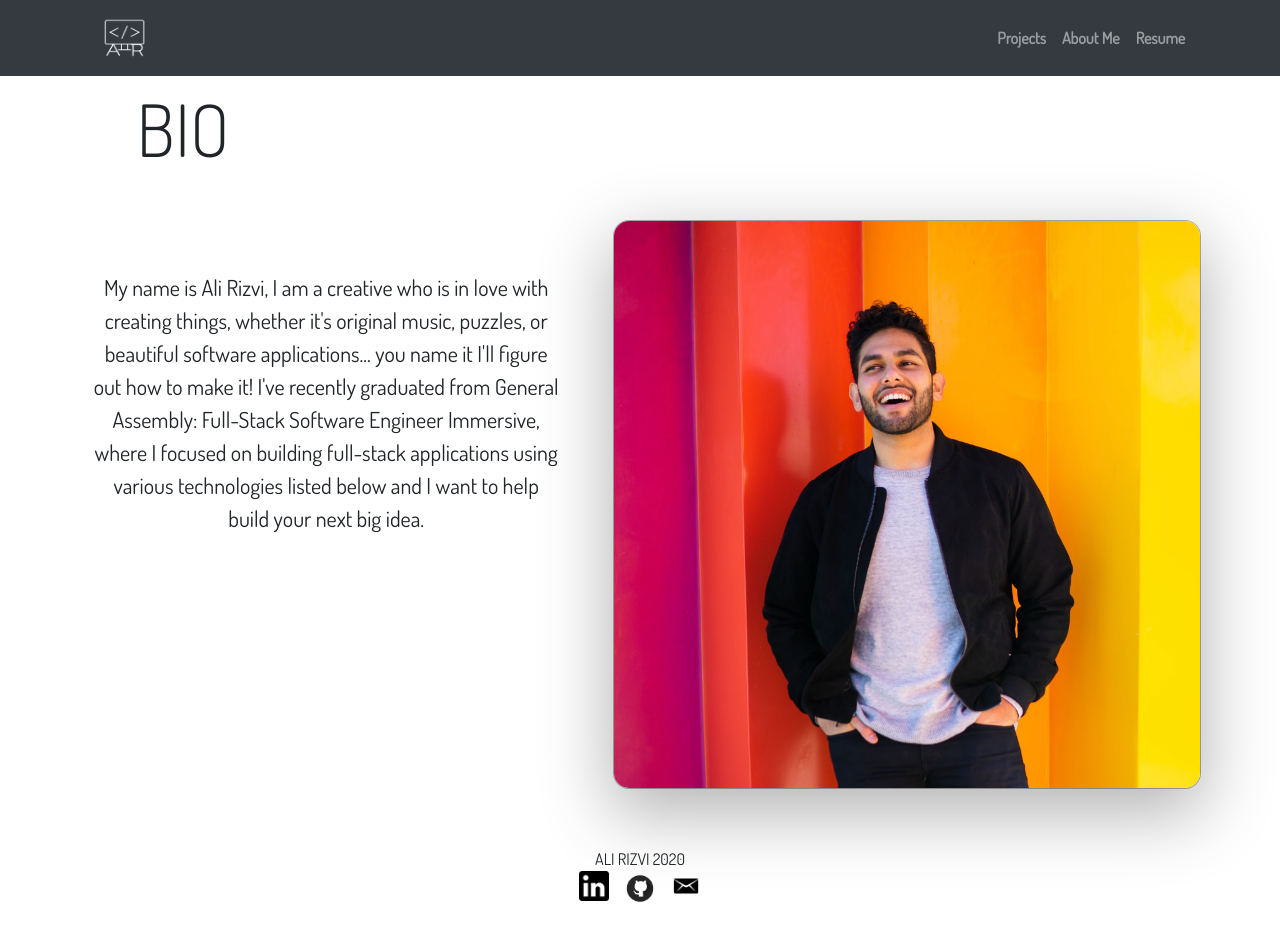
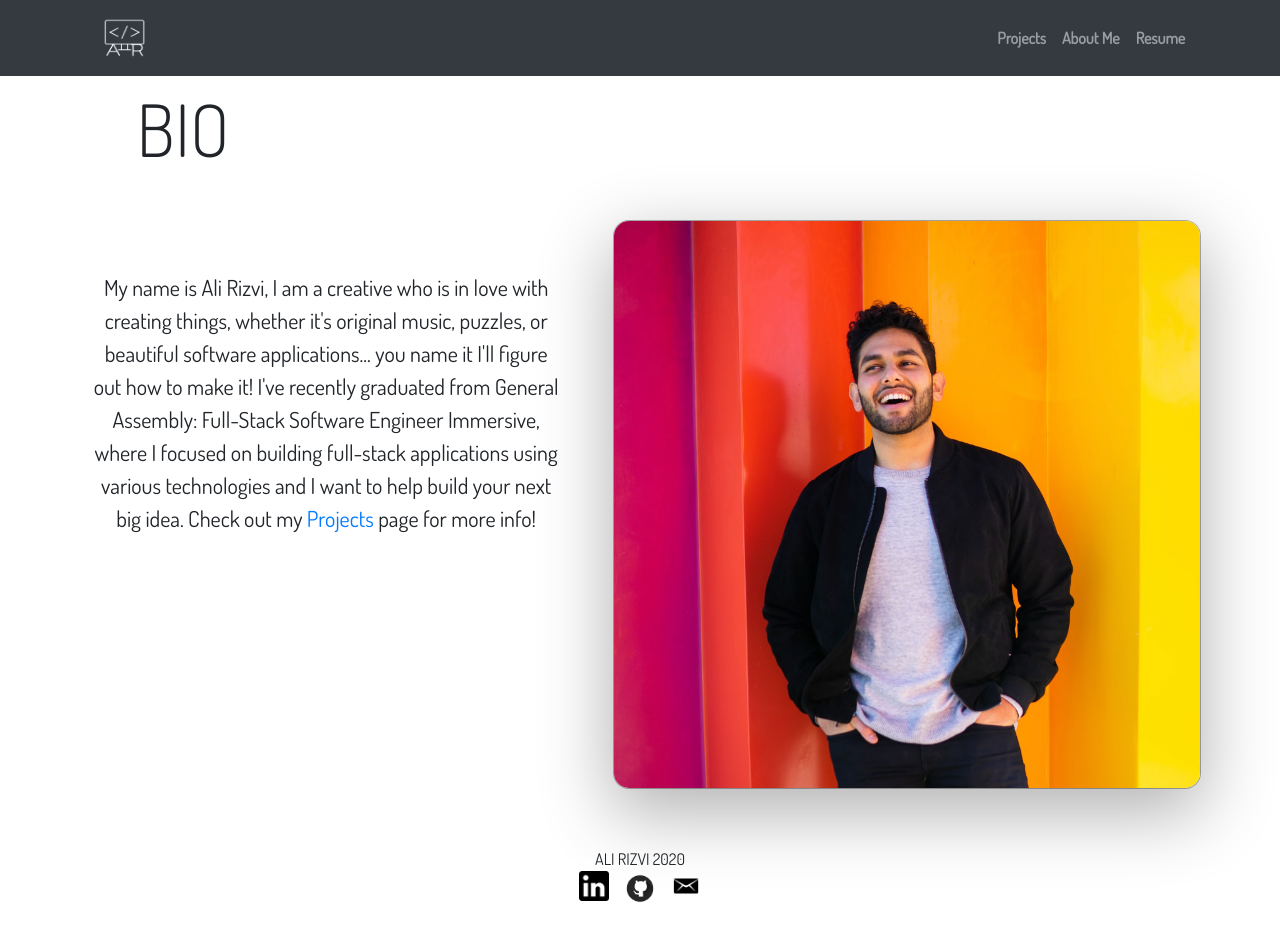
Before and after one commit to alirizvi061/Portfolio, a React (Create React App) app: page /about in a window 1280 px wide. Shown: the top 940 px of the page. Built offline with nearby package versions, Linux system fonts and the light colour scheme; the HTML template or start-up script is replaced by a standard one.

Commit message:
added projects link to the about page

```diff
--- a/src/components/About.jsx
+++ b/src/components/About.jsx
@@ -13,8 +13,8 @@ class About extends Component {
             applications... you name it I'll figure out how to make it! I've
             recently graduated from General Assembly: Full-Stack Software
             Engineer Immersive, where I focused on building full-stack
-            applications using various technologies listed below and I want to
-            help build your next big idea.
+            applications using various technologies and I want to
+            help build your next big idea. Check out my <a href="/">Projects</a> page for more info!
           </p>
           <img src={Picture} className="profilePic" alt="profile" />
         </div>
```
